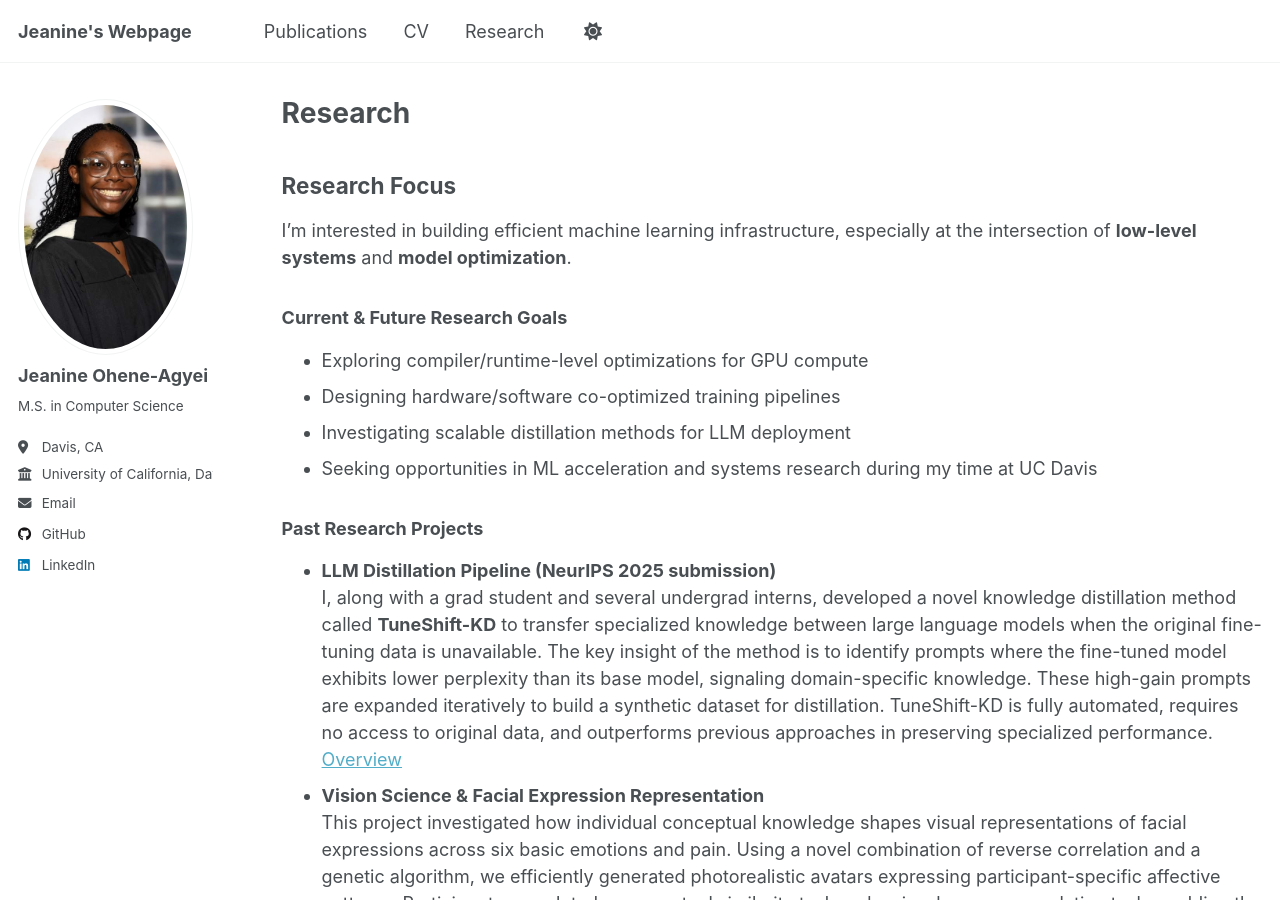
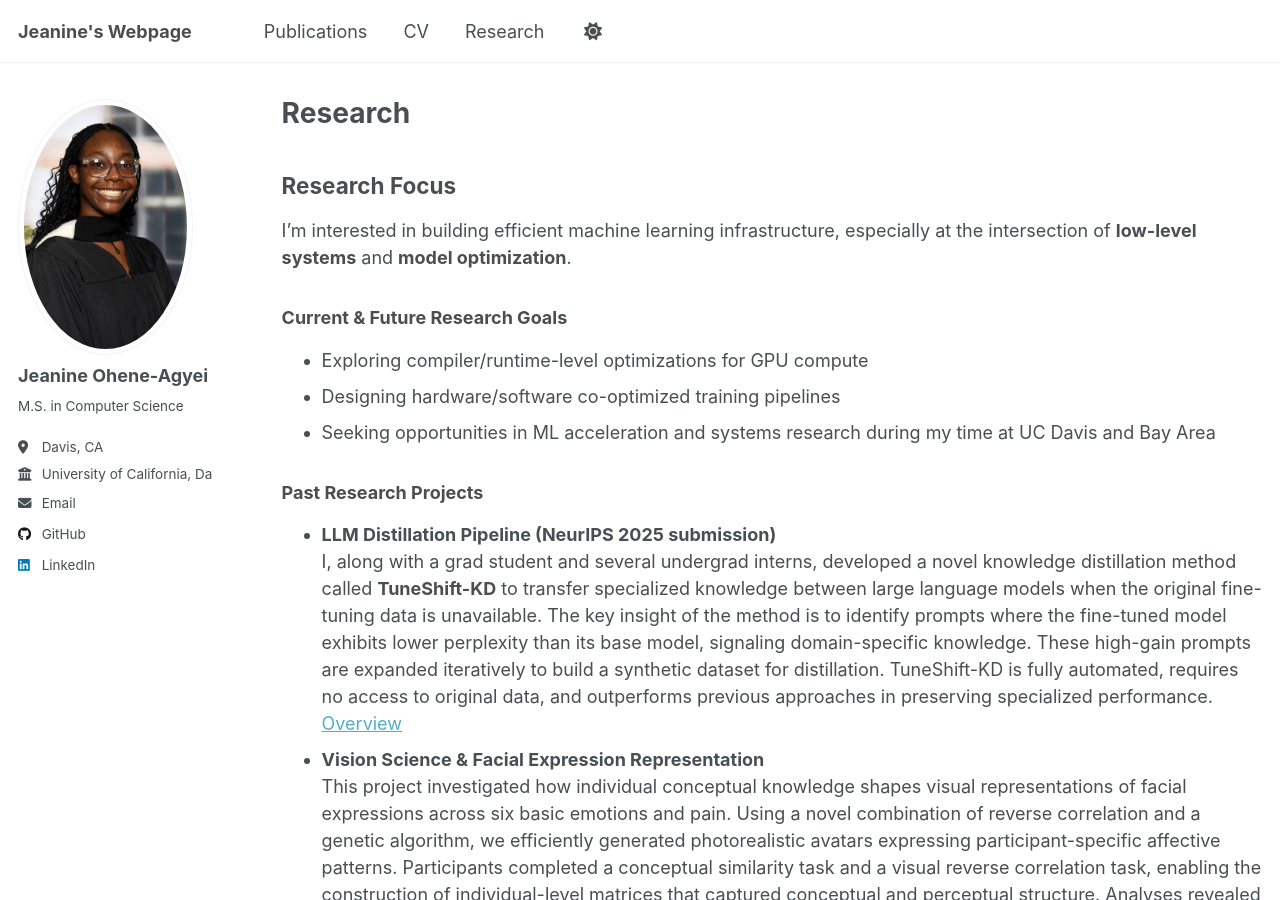
Before and after one commit to jeanine5/jeanine5.github.io, a Jekyll site: the page built from _pages/research.html, in a window 1280 px wide and 900 px high. Built offline with Jekyll 4.4.1, drawn with Linux system fonts in a browser that asks for light colours; a script that is not in the unit is left out.

Commit message:
Update research.html

```diff
--- a/_pages/research.html
+++ b/_pages/research.html
@@ -14,8 +14,7 @@ author_profile: true
   <ul>
     <li>Exploring compiler/runtime-level optimizations for GPU compute</li>
     <li>Designing hardware/software co-optimized training pipelines</li>
-    <li>Investigating scalable distillation methods for LLM deployment</li>
-    <li>Seeking opportunities in ML acceleration and systems research during my time at UC Davis</li>
+    <li>Seeking opportunities in ML acceleration and systems research during my time at UC Davis and Bay Area</li>
   </ul>
 
   <h3>Past Research Projects</h3>
```
